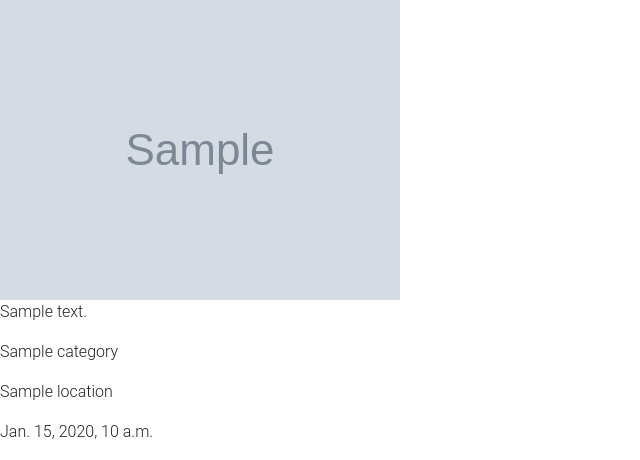
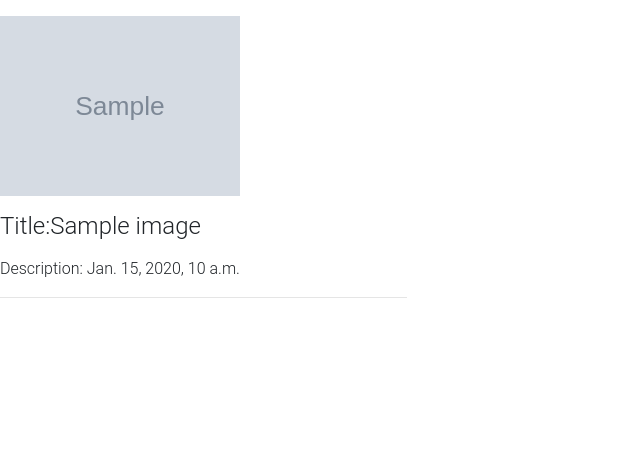
Before and after one commit to SkimaniKings/Picasa, a Django app: template photos/templates/home.html in a window 1280 px wide. Shown: the part 457-917 px from the top of the page, without its empty margins (0-640 px from the left). After the commit the page ends 755 px from the top, so only its background shows below. Run offline with Django 3.2, Linux system fonts and the light colour scheme; the template is opened without the code that fills it: most values are stand-ins (such as "Sample title", 1, 10 or a date in 2020); grey boxes marked "Sample" are stand-in pictures; some libraries are stand-ins or nearby versions.

Commit message:
display the information in form of texts

```diff
--- a/photos/templates/home.html
+++ b/photos/templates/home.html
@@ -11,11 +11,31 @@
 
 </div>
 {% for image in images %}
-<img src="{{image.image.url}}" alt="">
+<!-- <img src="{{image.image.url}}" alt="">
+<p>{{image.title}}</p>
 <p>{{image.description}}</p>
 <p>{{image.category}}</p>
 <p>{{image.location}}</p>
-<p>{{image.posted_date}}</p>
+<p>{{image.posted_date}}</p> -->
+
+<div class="row mt-3">
+    <div class="col-sm-4">
+      <div class="img-box mb-3" style="width: 15rem;">
+
+        <img class="thumbnail img-el img-fluid" src="{{image.image.url}}" alt="IMAGE LOADING...">
+      </div>
+      <div class="words">
+        <h4 class="text-bold"> Title:{{image.title}} </h4>
+        <p>
+          <p>Description: {{image.posted_date}}</p>
+
+        </p>
+        <p>
+
+        </p>
+        <hr>
+      </div>
+    </div>
 
 
 {% endfor %}
```
